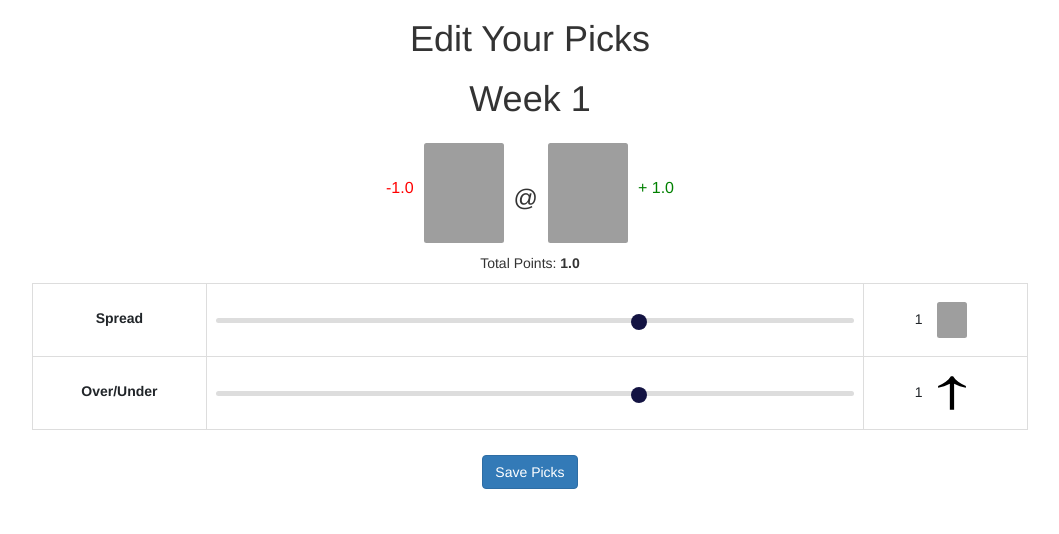
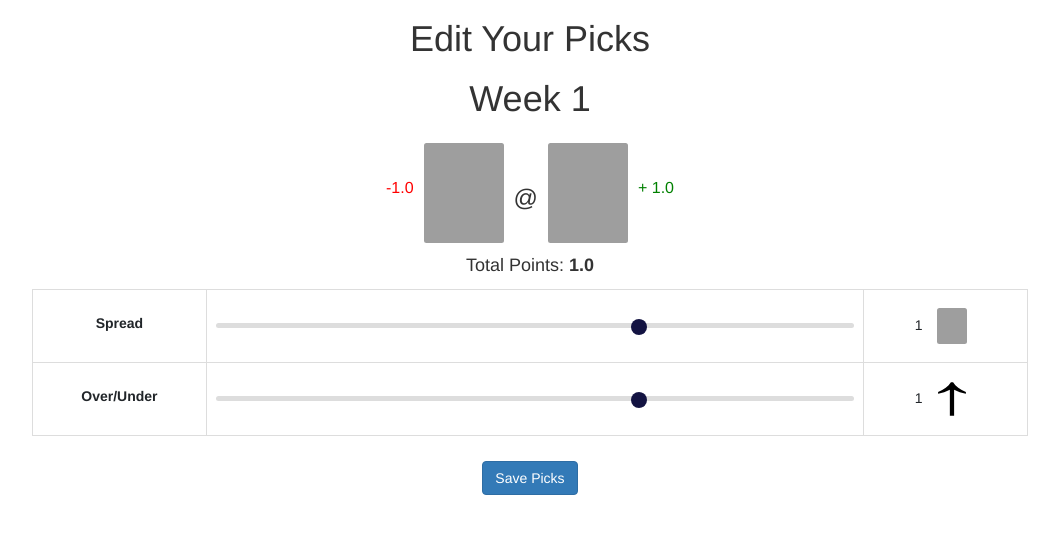
Before and after one commit to tathomas/footballShark, a Django app: page /edit_picks/ in a window 1280 px wide. Shown: the part 61-595 px from the top of the page, without its empty margins (120-1179 px from the left). Run offline with Django 3.2, Linux system fonts and the light colour scheme; a user stored in the database is signed in; tables that the repository leaves empty hold one stand-in row (values such as "Sample post"); some libraries are stand-ins or nearby versions; grey boxes are pictures that could not be loaded.

Commit message:
enlarged Total Points

```diff
--- a/app/templates/app/edit_picks.html
+++ b/app/templates/app/edit_picks.html
@@ -181,7 +181,7 @@
                                                 </table>
                                             </div>
                                             <div class="col-xs-12">
-                                                <p>Total Points: <b>{{game.printOvUnInfo }}</b></p>
+                                                <p style="font-size: large;">Total Points: <b>{{game.printOvUnInfo }}</b></p>
                                             </div>
 
                                             <div class="container">
```
